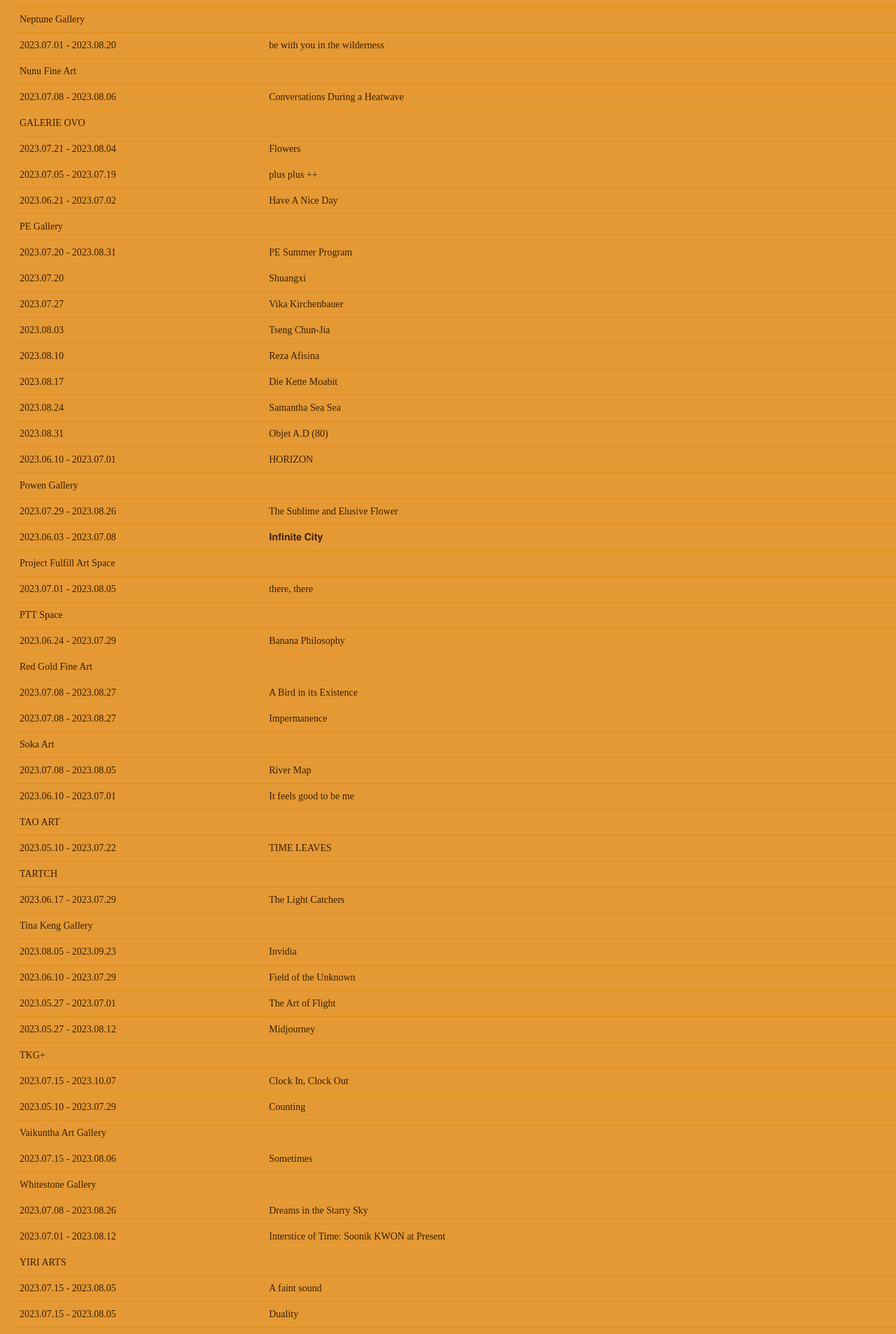
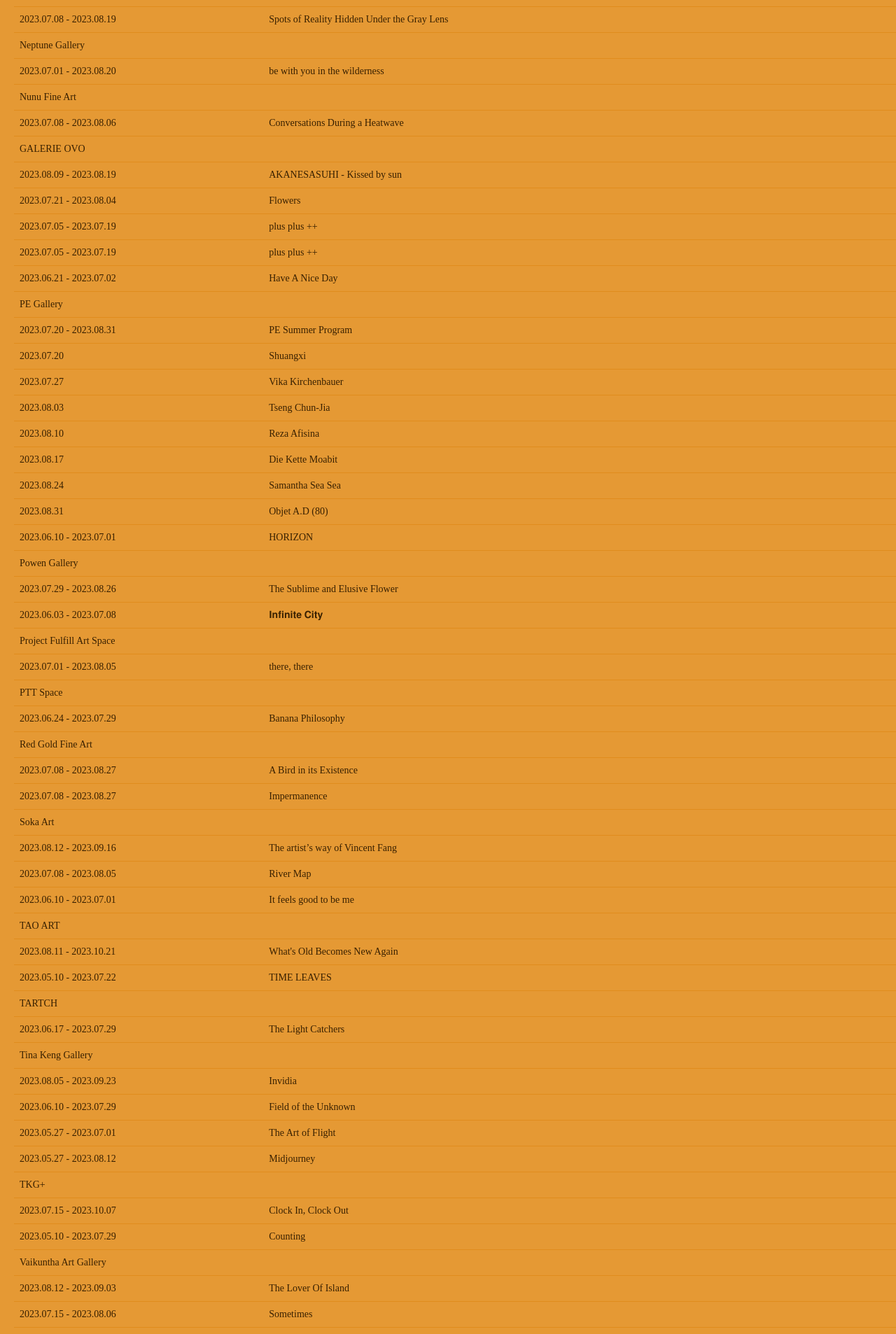
Before and after one commit to tjHsu/gallery-map, a Next.js app: page /events in a window 1280 px wide. Shown: the part 2644-4550 px from the top of the page at 70% size. Built offline with nearby package versions, Linux system fonts and the light colour scheme; a web font is replaced by a local one.

Commit message:
Update 09.08

```diff
--- a/src/constants/Constants.ts
+++ b/src/constants/Constants.ts
@@ -1323,6 +1323,11 @@ export const GALLERIES = [
     website: "https://www.eslitegallery.com/en/",
     isSeparator: false,
     exhibitions: [{
+      artist: "Austin TZENG, Cowper WANG, HO Li, 57, Sangna Take, Pu CHEN, Laba, HUANG Yuan, Abei LIU, Umao, Masanori USHIKI, Kotaro TSUDA, Hiroyuki MORI, Taichi YOSHIMURA",
+      showName: "ANIMAMIX 2023",
+      date: "2023.08.12 - 2023.09.09",
+      openingDate: "2023.08.12 sat 15:00 - 17:00"
+    }, {
       artist: "LI Yuan-Chia, Yi-Chen HUNG, Szumin KUO",
       showName: "Joint exhibition",
       date: "2023.07.01 - 2023.08.05",
@@ -1952,9 +1957,19 @@ export const GALLERIES = [
     website: "https://galerieovo.com/home-en/",
     isSeparator: false,
     exhibitions: [{
+      artist: "Tombola Soh, oyasumi",
+      showName: "AKANESASUHI - Kissed by sun",
+      date: "2023.08.09 - 2023.08.19",
+      openingDate: ""
+    },{
       artist: "Soichi Yamaguchi",
       showName: "Flowers",
       date: "2023.07.21 - 2023.08.04",
+      openingDate: ""
+    },{
+      artist: "Mifuu Oda, AAMY, feebee, Sazale Anan, HAYATO MACHIDA",
+      showName: "plus plus ++",
+      date: "2023.07.05 - 2023.07.19",
       openingDate: ""
     },{
       artist: "Mifuu Oda, AAMY, feebee, Sazale Anan, HAYATO MACHIDA",
@@ -2353,6 +2368,11 @@ export const GALLERIES = [
     website: "http://soka-art.com/en",
     isSeparator: false,
     exhibitions: [{
+      artist: "Vincent Fang",
+      showName: "The artist’s way of Vincent Fang",
+      date: "2023.08.12 - 2023.09.16",
+      openingDate: "2023.08.12 sat 16:00"
+    }, {
       artist: "Tai Xiangzhou",
       showName: "River Map",
       date: "2023.07.08 - 2023.08.05",
@@ -2425,6 +2445,11 @@ export const GALLERIES = [
     website: "https://www.taoartspace.com/",
     isSeparator: false,
     exhibitions: [{
+      artist: "Lu Hao‐Yuan, Christina Liu, Chang Huei‐Ming, Tseng Chien‐Ying",
+      showName: "What's Old Becomes New Again",
+      date: "2023.08.11 - 2023.10.21",
+      openingDate: "2023.08.11 fri 16:00 - 19:00"
+    }, {
       artist: "LAURENT GRASSO",
       showName: "TIME LEAVES",
       date: "2023.05.10 - 2023.07.22",
@@ -2632,6 +2657,11 @@ export const GALLERIES = [
     website: "https://vaikunthakala.wixsite.com/vaikuntha?fbclid=IwAR1EfGvMyX8tjR5Zb9_Ve8fXnFvdBMT1g5aTU086T8S0s5ALvtY43IWKrqo",
     isSeparator: false,
     exhibitions: [{
+      artist: "Bo Ju Wu",
+      showName: "The Lover Of Island",
+      date: "2023.08.12 - 2023.09.03",
+      openingDate: "2023.08.12 sat 15:00"
+    },{
       artist: "Chen Fang Ho",
       showName: "Sometimes",
       date: "2023.07.15 - 2023.08.06",
```
